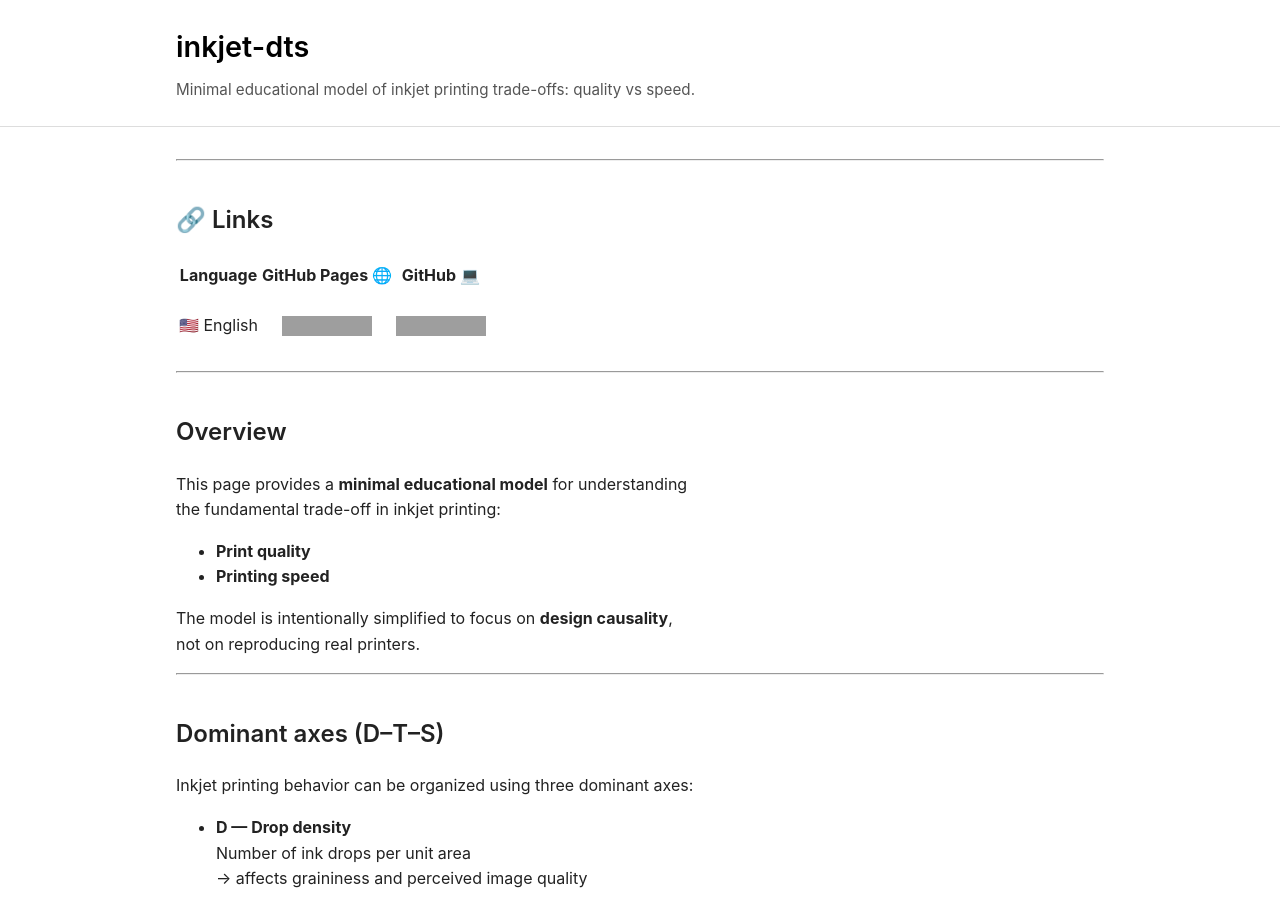
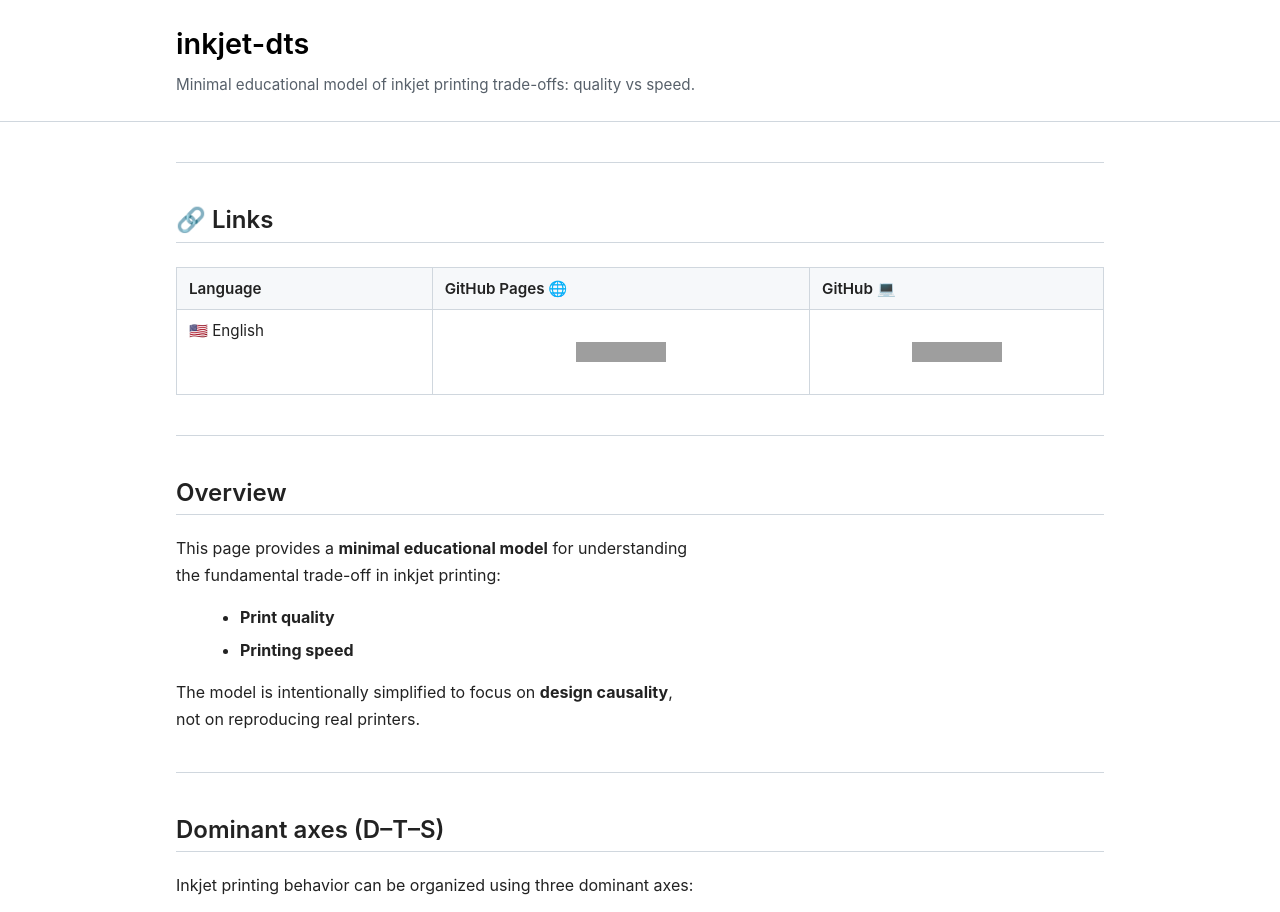
Before and after one commit to Samizo-AITL/inkjet-dts, a Jekyll site: the page built from index.md, in a window 1280 px wide. Shown: the top 912 px of the page. Built offline with Jekyll 4.4.1, drawn with Linux system fonts in a browser that asks for light colours; grey boxes are pictures that could not be loaded.

Commit message:
Update style.css

```diff
--- a/assets/css/style.css
+++ b/assets/css/style.css
@@ -1,18 +1,26 @@
 /* =========================================================
-   style.css  (GitHub Pages / Jekyll minimal style)
+   style.css
+   Technical / educational style for inkjet-dts
+   GitHub Pages + Jekyll (minima compatible)
    ========================================================= */
 
-* { box-sizing: border-box; }
+/* ---------- base ---------- */
+
+* {
+  box-sizing: border-box;
+}
 
 body.inkjet-dts {
   margin: 0;
   padding: 0;
   font-family: -apple-system, BlinkMacSystemFont, "Segoe UI",
                Roboto, Helvetica, Arial, sans-serif;
-  line-height: 1.6;
+  line-height: 1.65;
   color: #222;
-  background: #fff;
+  background: #ffffff;
 }
+
+/* ---------- layout ---------- */
 
 .wrapper {
   max-width: 960px;
@@ -21,7 +29,7 @@ body.inkjet-dts {
 }
 
 .page-header {
-  border-bottom: 1px solid #ddd;
+  border-bottom: 1px solid #d0d7de;
   padding: 1.5rem 0;
   margin-bottom: 2rem;
 }
@@ -29,6 +37,7 @@ body.inkjet-dts {
 .site-title {
   margin: 0;
   font-size: 1.8rem;
+  font-weight: 600;
 }
 
 .site-title a {
@@ -38,7 +47,7 @@ body.inkjet-dts {
 
 .site-description {
   margin: 0.5rem 0 0;
-  color: #555;
+  color: #57606a;
   font-size: 0.95rem;
 }
 
@@ -49,17 +58,49 @@ body.inkjet-dts {
 }
 
 .page-footer {
-  border-top: 1px solid #ddd;
+  border-top: 1px solid #d0d7de;
   padding: 1rem 0;
   font-size: 0.85rem;
-  color: #666;
+  color: #57606a;
   text-align: center;
 }
 
-h1, h2, h3 { font-weight: 600; }
-h2 { margin-top: 2.5rem; }
+/* ---------- headings ---------- */
 
-p { margin: 1rem 0; }
+h1, h2, h3 {
+  font-weight: 600;
+  line-height: 1.4;
+}
+
+h1 {
+  margin-top: 0;
+}
+
+h2 {
+  margin-top: 2.5rem;
+  padding-bottom: 0.3rem;
+  border-bottom: 1px solid #d0d7de;
+}
+
+h3 {
+  margin-top: 2rem;
+}
+
+/* ---------- text ---------- */
+
+p {
+  margin: 1rem 0;
+}
+
+ul, ol {
+  margin: 1rem 0 1rem 1.5rem;
+}
+
+li {
+  margin: 0.4rem 0;
+}
+
+/* ---------- images ---------- */
 
 img {
   max-width: 100%;
@@ -68,19 +109,68 @@ img {
   margin: 1.5rem auto;
 }
 
+/* ---------- code ---------- */
+
 pre, code {
-  font-family: ui-monospace, SFMono-Regular, Menlo, Consolas, monospace;
+  font-family: ui-monospace, SFMono-Regular, Menlo,
+               Consolas, "Liberation Mono", monospace;
+  font-size: 0.9rem;
 }
 
 pre {
   background: #f6f8fa;
   padding: 1rem;
   overflow-x: auto;
-  border-radius: 4px;
+  border-radius: 6px;
+  border: 1px solid #d0d7de;
 }
 
 code {
   background: #f6f8fa;
   padding: 0.15rem 0.3rem;
-  border-radius: 3px;
+  border-radius: 4px;
 }
+
+/* ---------- tables (technical) ---------- */
+
+table {
+  border-collapse: collapse;
+  width: 100%;
+  margin: 1.5rem 0;
+  font-size: 0.95rem;
+}
+
+th,
+td {
+  border: 1px solid #d0d7de;
+  padding: 0.5rem 0.75rem;
+  text-align: left;
+  vertical-align: top;
+}
+
+th {
+  background-color: #f6f8fa;
+  font-weight: 600;
+}
+
+tbody tr:nth-child(even) {
+  background-color: #fbfcfd;
+}
+
+/* ---------- blockquote ---------- */
+
+blockquote {
+  margin: 1.5rem 0;
+  padding: 0.75rem 1rem;
+  border-left: 4px solid #d0d7de;
+  background: #f6f8fa;
+  color: #444;
+}
+
+/* ---------- horizontal rule ---------- */
+
+hr {
+  border: none;
+  border-top: 1px solid #d0d7de;
+  margin: 2.5rem 0;
+}
```
